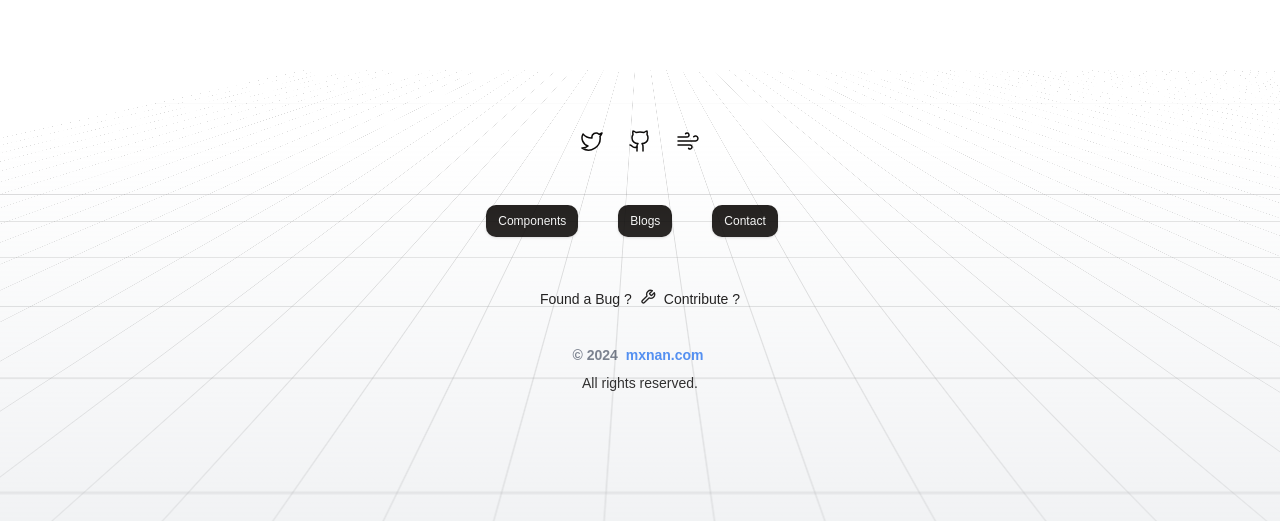
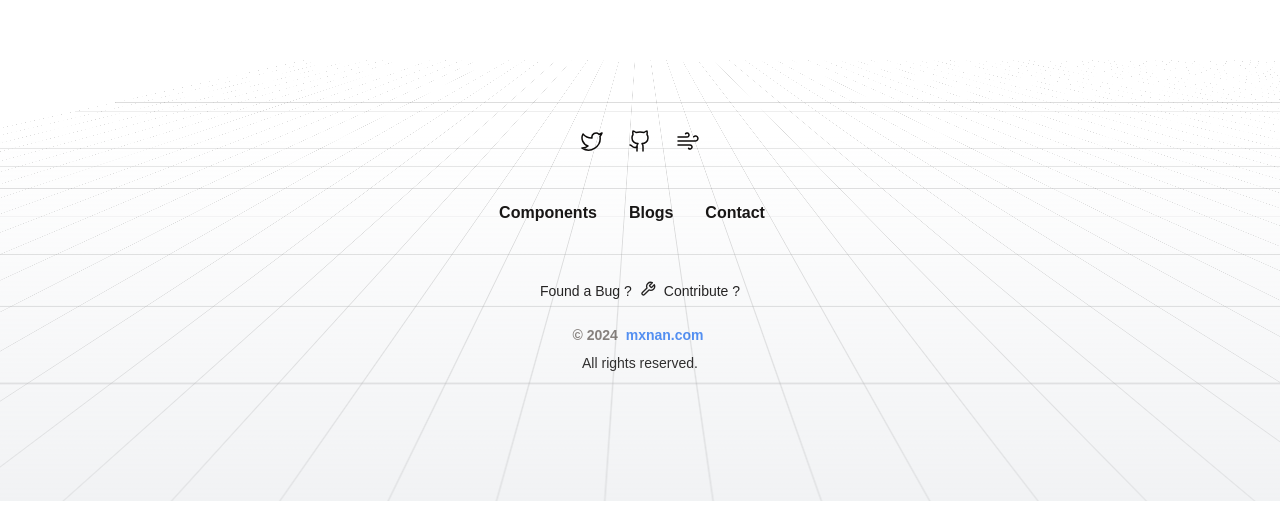
Before and after one commit to mxnan/nextjs-velite-tailwind-framer, a Next.js app: page / in a window 1280 px wide. Shown: the part 759-1280 px from the top of the page. Built offline with nearby package versions, Linux system fonts and the light colour scheme; a web font is replaced by a local one.

Commit message:
:hammer:  footer styles added

```diff
--- a/app/globals.css
+++ b/app/globals.css
@@ -68,6 +68,9 @@
   body {
     @apply bg-background text-foreground;
   }
+  .custom-underline {
+    @apply hover:bg-[url('/underline.svg')] dark:hover:bg-[url('/underline-dark.svg')];
+  }
 }
 
 /* For View transition when theme toggle is clicked */
--- a/components/icons.tsx
+++ b/components/icons.tsx
@@ -173,4 +173,36 @@ export const Icons = {
       <path d="M18.375 2.625a1 1 0 0 1 3 3l-9.013 9.014a2 2 0 0 1-.853.505l-2.873.84a.5.5 0 0 1-.62-.62l.84-2.873a2 2 0 0 1 .506-.852z" />
     </svg>
   ),
+  chevronDown: (props: IconProps) => (
+    <svg
+      xmlns="http://www.w3.org/2000/svg"
+      width="24"
+      height="24"
+      viewBox="0 0 24 24"
+      fill="none"
+      stroke="currentColor"
+      strokeWidth="2"
+      strokeLinecap="round"
+      strokeLinejoin="round"
+      {...props}
+    >
+      <path d="m6 9 6 6 6-6" />
+    </svg>
+  ),
+  wrench: (props: IconProps) => (
+    <svg
+      xmlns="http://www.w3.org/2000/svg"
+      width="24"
+      height="24"
+      viewBox="0 0 24 24"
+      fill="none"
+      stroke="currentColor"
+      strokeWidth="2"
+      strokeLinecap="round"
+      strokeLinejoin="round"
+      {...props}
+    >
+      <path d="M14.7 6.3a1 1 0 0 0 0 1.4l1.6 1.6a1 1 0 0 0 1.4 0l3.77-3.77a6 6 0 0 1-7.94 7.94l-6.91 6.91a2.12 2.12 0 0 1-3-3l6.91-6.91a6 6 0 0 1 7.94-7.94l-3.76 3.76z" />
+    </svg>
+  ),
 };
--- a/components/mdx/base-mdx.tsx
+++ b/components/mdx/base-mdx.tsx
@@ -130,7 +130,7 @@ export const basecomponents = {
   a: ({ className, ...props }: React.HTMLAttributes<HTMLAnchorElement>) => (
     <CustomLink
       className={cn(
-        "font-semibold text-primary/60 mx-1 pb-2 underline-offset-4 hover:underline text-sm",
+        "font-semibold text-primary/60 mx-1 pb-2 custom-underline text-sm",
         className
       )}
       {...props}
--- a/components/navigation/footer.tsx
+++ b/components/navigation/footer.tsx
@@ -1,10 +1,8 @@
 "use client";
 import { cn } from "@/lib/utils";
-
 import Link from "next/link";
 import { usePathname } from "next/navigation";
 import React from "react";
-import { ChevronDown, Wrench } from "lucide-react";
 import { Button } from "../ui/button";
 import {
   Tooltip,
@@ -14,7 +12,6 @@ import {
 } from "@/components/ui/tooltip";
 import { Icons } from "../icons";
 import RetroGrid from "../custom/retro-grid";
-
 
 interface FooterLinksProps {
   name: string;
@@ -56,53 +53,41 @@ const Footer: React.FC = () => {
     <footer className="w-full relative">
       <RetroGrid className="bottom-0 h-full opacity-50 [perspective:200px] " />
       <div
-        className="mx-auto  w-full max-w-6xl
+        className="mx-auto  w-full max-w-xl group/footer
       pb-32 pt-20 space-y-10"
       >
         <div className=" flex justify-center gap-2">
           {FooterLinks.social.map((item) => (
             <TooltipProvider key={item.name}>
               <Tooltip disableHoverableContent delayDuration={0}>
-                <TooltipTrigger className="p-2 rounded-xl hover:bg-stone-200 dark:hover:bg-stone-800 group/icon">
+                <TooltipTrigger className="p-2 rounded-xl hover:bg-primary hover:text-muted-foreground transition-colors duration-300 ease-in-out group/icon">
                   <a
                     aria-label={item.name}
                     rel="noopener noreferrer"
                     target="_blank"
                     href={item.href}
-                    className="fill-black dark:fill-white group-hover/icon:fill-indigo-800 dark:group-hover/icon:fill-amber-700"
                   >
                     {item.icon}
                   </a>
                 </TooltipTrigger>
-                <TooltipContent className="mr-12 mb-2 text-indigo-800 dark:text-amber-700">
+                <TooltipContent className="mr-12 mb-2 text-muted">
                   <p className=" flex items-center gap-2 text-sm">
-                    {item.name} <ChevronDown className="w-4 h-4 " />
+                    {item.name} <Icons.chevronDown className="w-4 h-4 " />
                   </p>
                 </TooltipContent>
               </Tooltip>
             </TooltipProvider>
           ))}
         </div>
-        <nav className="flex flex-wrap justify-center mr-4">
+        <nav className="flex flex-wrap items-center gap-6 justify-center mr-4">
           {FooterLinks.main.map((item) => (
-            <div
+            <Link
               key={item.name}
-              className="px-5 pt-1 flex items-center justify-center "
+              href={item.href}
+              className="custom-underline px-1 pb-2 font-semibold"
             >
-              <Link href={item.href}>
-                <Button
-                  aria-label={item.name}
-                  variant={"default"}
-                  size={"sm"}
-                  className={cn(
-                    "font-medium custom-underline flex-1",
-                    pathname === item.href && "text-blue-500"
-                  )}
-                >
-                  {item.name}
-                </Button>
-              </Link>
-            </div>
+              {item.name}
+            </Link>
           ))}
         </nav>
 
@@ -112,15 +97,15 @@ const Footer: React.FC = () => {
             rel="noopener noreferrer"
             aria-label="repo-link"
             href="https://github.com/mxnan/mxnan.com"
-            className="w-max my-3 pb-2 flex justify-center gap-2 custom-underline"
+            className="w-max rounded-lg p-2 px-3 flex justify-center gap-2
+            group-hover/footer:bg-secondary transition-colors duration-300 ease-in-out
+            "
           >
-            Found a Bug ? <Wrench className="w-4 h-4" /> Contribute ?
+            Found a Bug ? <Icons.wrench className="w-4 h-4" /> Contribute ?
           </a>
-          <span className="text-gray-500 font-semibold mt-4">
+          <span className="text-muted-foreground font-semibold mt-4">
             &copy; {new Date().getFullYear()}{" "}
-            <span className="mx-1 font-semibold text-blue-500">
-              mxnan.com
-            </span>{" "}
+            <span className="mx-1 font-semibold text-blue-500">mxnan.com</span>{" "}
           </span>
           <span className="mt-2 "> All rights reserved.</span>
         </div>
```
Also changed, not shown: public/underline-dark.svg (added), public/underline.svg (added).
